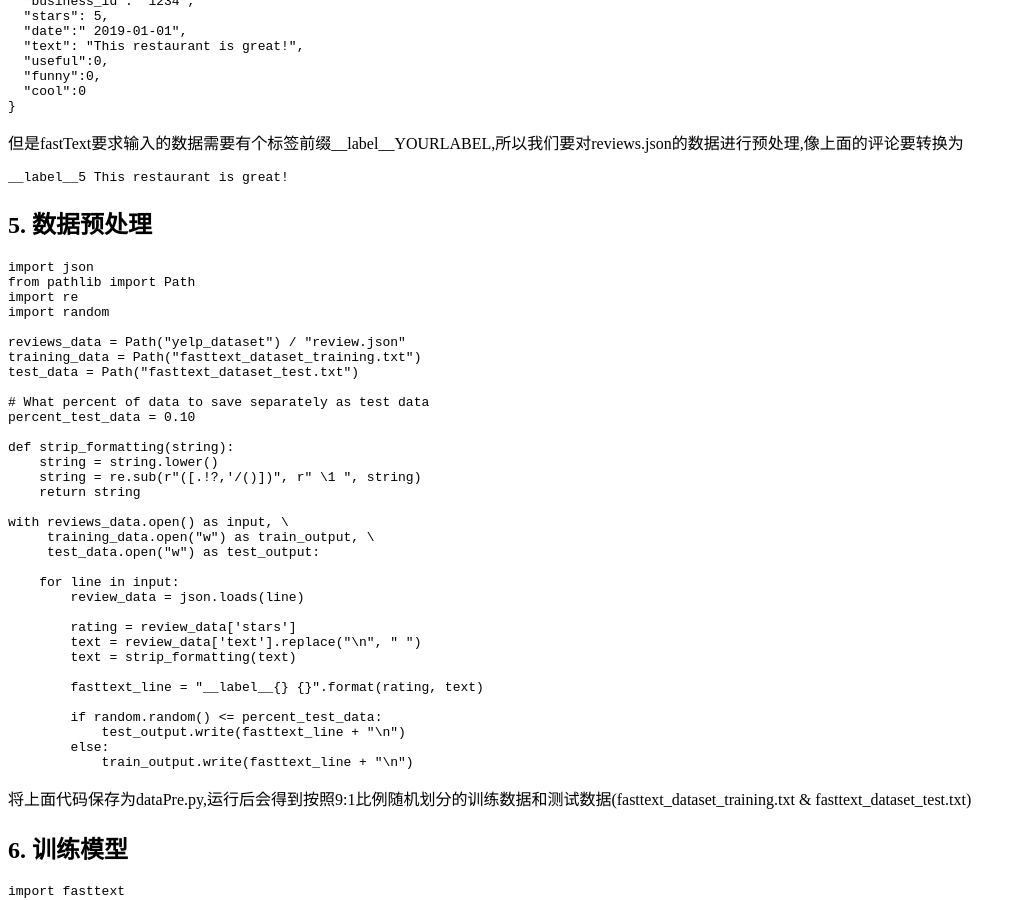
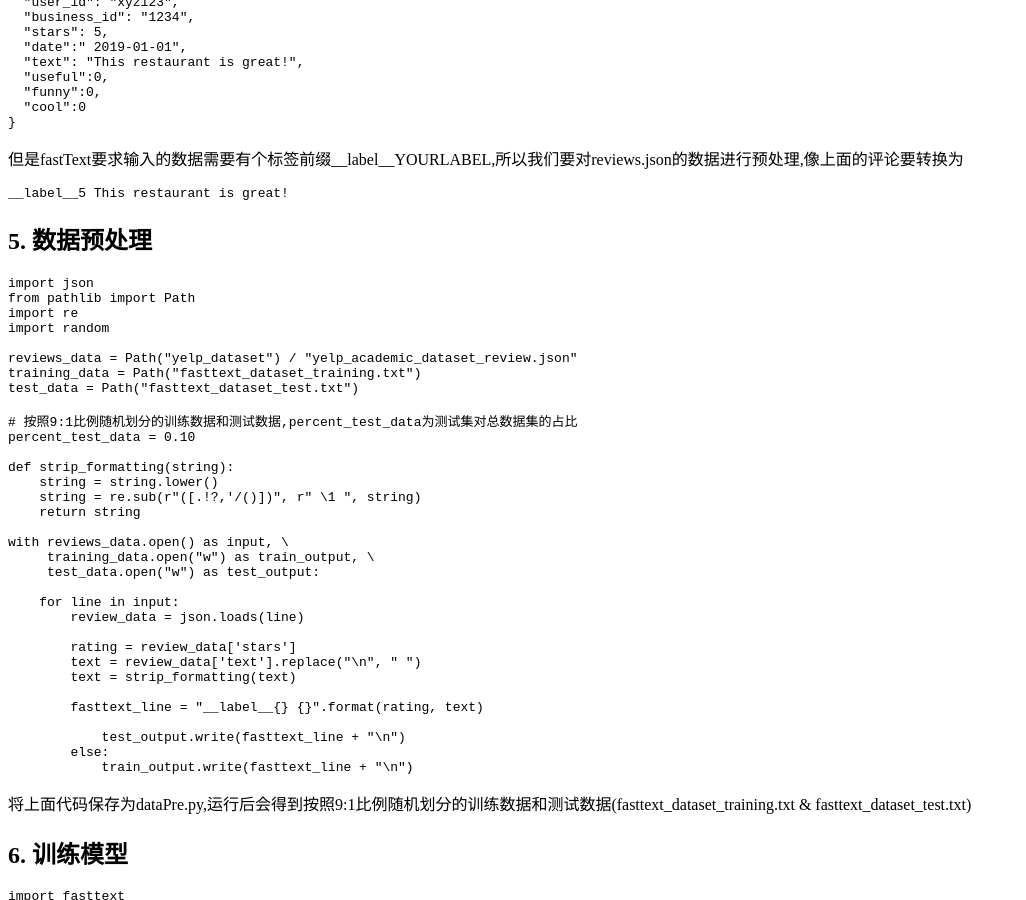
Before and after one commit to JingZHOUjinga/JingZhouJinga.github.io, a Jekyll site: the page built from _posts/2019-11-04-对商品评论进行情感分析.md, in a window 1280 px wide and 900 px high, scrolled down 1620 px. Shown: the whole window, without its empty margins (0-1026 px from the left). Built offline with Jekyll 4.4.1, drawn with Linux system fonts in a browser that asks for light colours; comment, search, counter and statistics services are not loaded; some of the changed text lies outside the part shown.

Commit message:
Add files via upload

````diff
--- a/_posts/2019-11-04-对商品评论进行情感分析.md
+++ b/_posts/2019-11-04-对商品评论进行情感分析.md
@@ -27,9 +27,11 @@
 在电商平台中,很多用户都会基于自己的购物体验对商品进行评分和评论.但有些用户只给出了评论而没有评分,没有了评分的量化标准,这给商家进行数据运营与选品决策带来了困难.如何根据商品评论估计出相对应的评分,这是情感分析的问题,我们可以用fastText文本分类器来快速解决.
 
 <h2 id="2">2. fastText简介</h2>
+
 fastText是FAIR(Facebook AI Research)于2016年开源的一个词向量与文本分类工具,主要优点是能够取得与深度神经网络相媲美的分类精度,同时训练速度比深度神经网络快几个数量级,节约了不小的训练成本,果然是名副其实fastText.
 
 <h2 id="3">3. fastText安装</h2>
+
 ```
 $ git clone https://github.com/facebookresearch/fastText.git
 $ cd fastText
@@ -37,12 +39,15 @@
 ```
 
 <h2 id="4">4. 准备数据</h2>
+
 [下载Yelp商品评论数据(JSON格式)](https://www.yelp.com/dataset/download)
 
 Yelp是美国著名商户点评网站,提供了470万的用户评论数据以作科学研究.Yelp采用的是五星级评分,用户评分和评论的例子如下:
+
 ![yelp.png](/img/20191104yelp.png)
 
 下载解压后会得到数据reviews.json(大约5.3G),每行是个json对象,格式如下:
+
 ```
 {
   "review_id": "abc123",
@@ -56,23 +61,26 @@
   "cool":0
 }
 ```
+
 但是fastText要求输入的数据需要有个标签前缀__label__YOURLABEL,所以我们要对reviews.json的数据进行预处理,像上面的评论要转换为
+
 ```
 __label__5 This restaurant is great!
 ```
 
 <h2 id="5">5. 数据预处理</h2>
+
 ```
 import json
 from pathlib import Path
 import re
 import random
 
-reviews_data = Path("yelp_dataset") / "review.json"
+reviews_data = Path("yelp_dataset") / "yelp_academic_dataset_review.json"
 training_data = Path("fasttext_dataset_training.txt")
 test_data = Path("fasttext_dataset_test.txt")
 
-# What percent of data to save separately as test data
+# 按照9:1比例随机划分的训练数据和测试数据,percent_test_data为测试集对总数据集的占比
 percent_test_data = 0.10
 
 def strip_formatting(string):
@@ -93,25 +101,30 @@
 
         fasttext_line = "__label__{} {}".format(rating, text)
 
-        if random.random() <= percent_test_data:
             test_output.write(fasttext_line + "\n")
         else:
             train_output.write(fasttext_line + "\n")
 ```
+
+
 将上面代码保存为dataPre.py,运行后会得到按照9:1比例随机划分的训练数据和测试数据(fasttext_dataset_training.txt & fasttext_dataset_test.txt)
 
 <h2 id="6">6. 训练模型</h2>
+
 ```
 import fasttext
 model = fasttext.train_supervised(input="fasttext_dataset_training.txt")
 model.save_model("model_reviews.bin
 ")
 ```
+
 训练模型并保存模型为model_reviews.bin
+
 ![sentitrain.png](/img/20191104sentitrain.png)
 
 
 <h2 id="7">7. 测试模型</h2>
+
 ```
 import fasttext
 
@@ -170,6 +189,8 @@
 else:
 	print("star rating:☆☆☆☆☆ \nConfidence: % s%%" % (s*100))
 ```
+
+
 ![predict.png](/img/20191104predict.png)
 
 ##### 参考:
````
Also changed, not shown: other parts of _posts/2019-11-04-对商品评论进行情感分析.md (+9 -3 lines).
